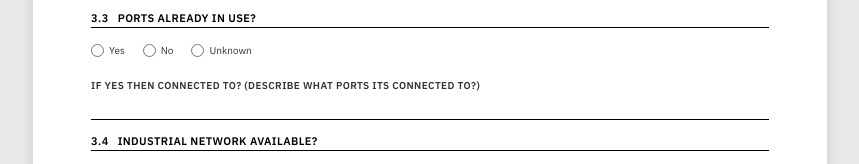
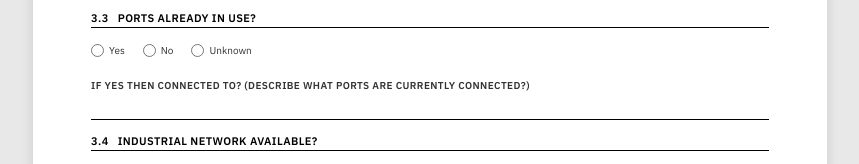
Before and after one commit to ankitkumar-nps/forms-, a plain HTML site: page index.html in a window 1280 px wide. Shown: the part 1340-1504 px from the top of the page, without its empty margins (210-1069 px from the left). Drawn offline with Linux system fonts and the light colour scheme.

Commit message:
Update index.html

```diff
--- a/index.html
+++ b/index.html
@@ -417,7 +417,7 @@
           </div>
         </div>
       </div>
-      <div class="row"><div class="field"><label>If Yes then Connected To? (Describe what ports its connected to?)</label><input type="text" name="connected_to"></div></div>
+      <div class="row"><div class="field"><label>If Yes then Connected To? (Describe what ports are currently connected?)</label><input type="text" name="connected_to"></div></div>
 
       <div class="sub-title">3.4 &nbsp; Industrial Network Available?</div>
       <div class="row">
```
